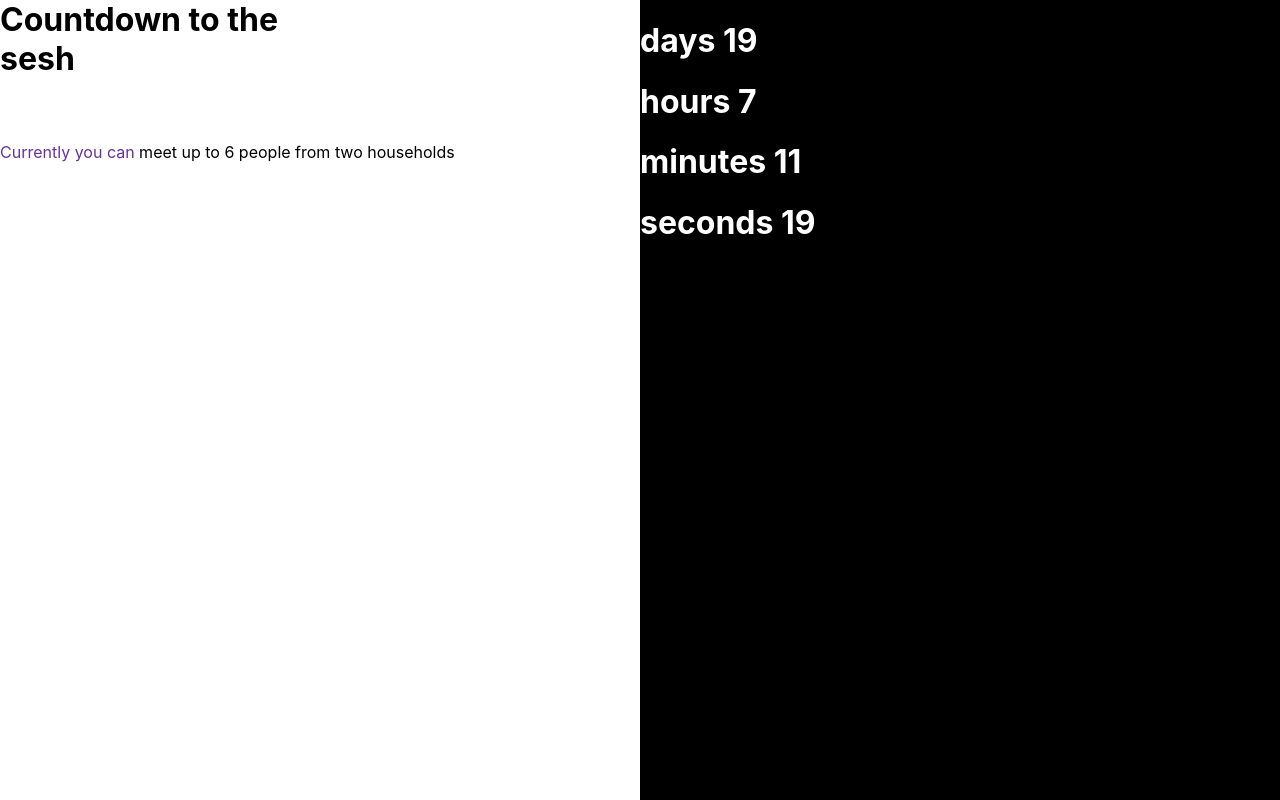
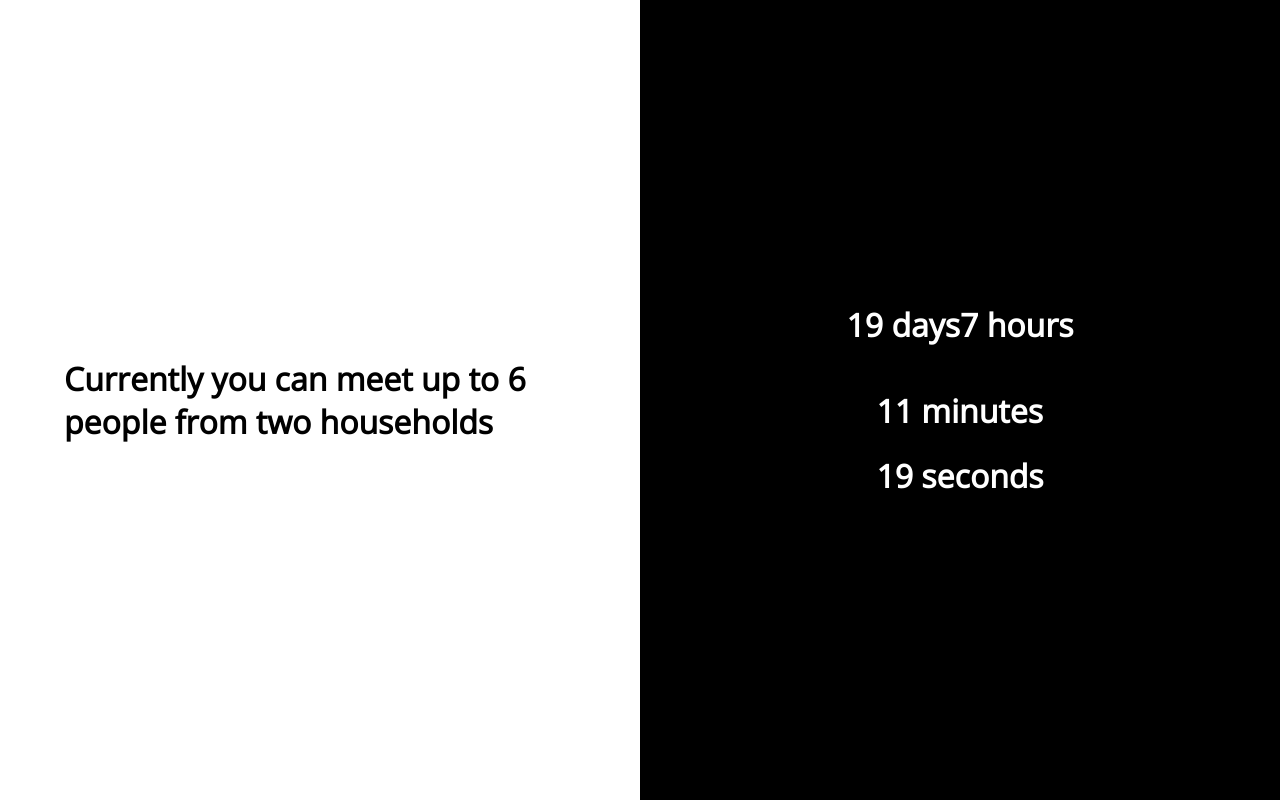
Before and after one commit to rachelfranklin1/NICountdown, a Gatsby site: page / in a window 1280 px wide. Built offline with nearby package versions, Linux system fonts and the light colour scheme; Gatsby itself is replaced by a stand-in of ours.

Commit message:
more styling

```diff
--- a/src/pages/index.js
+++ b/src/pages/index.js
@@ -1,24 +1,14 @@
 import React from "react";
 import styled, { createGlobalStyle } from "styled-components";
 import { useCountdown } from "../hooks/useCountdown";
+import "@fontsource/open-sans";
 
 // styles
 const pageStyles = {
-  color: "#232129",
-  // padding: 96,
-  fontFamily: "-apple-system, Roboto, sans-serif, serif",
   display: "flex",
   alignItems: "center",
   justifyContent: "space-evenly",
   height: "100vh",
-};
-const headingStyles = {
-  marginTop: 0,
-  marginBottom: 64,
-  maxWidth: 320,
-};
-const headingAccentStyles = {
-  color: "#663399",
 };
 
 // markup
@@ -27,37 +17,66 @@ const IndexPage = () => {
   return (
     <>
       <GlobalStyle />
+      {/* <div
+        style={{
+          display: "flex",
+          alignItems: "center",
+          justifyContent: "center",
+        }}
+      >
+        <LeftHeader>Countdown to</LeftHeader>
+        <RightHeader>the sesh</RightHeader>
+      </div> */}
       <main style={pageStyles}>
         <title>Countdown to the sesh</title>
         <LeftPanel>
-          <h1 style={headingStyles}>Countdown to the sesh</h1>
-          <span style={headingAccentStyles}>Currently you can </span>
-          <span role="img" aria-label="Party popper emojis">
-            meet up to 6 people from two households
-          </span>
+          <h1>Currently you can meet up to 6 people from two households</h1>
         </LeftPanel>
         <RightPanel>
-          <h1>days {timeLeft.days}</h1>
-          <h1>hours {timeLeft.hours}</h1>
-          <h1>minutes {timeLeft.minutes}</h1>
-          <h1>seconds {timeLeft.seconds}</h1>
+          <span style={{ display: "flex" }}>
+            <h1>{timeLeft.days} days</h1>
+            <h1>{timeLeft.hours} hours</h1>
+          </span>
+          <span>
+            <h1>{timeLeft.minutes} minutes</h1>
+            <h1>{timeLeft.seconds} seconds</h1>
+          </span>
         </RightPanel>
       </main>
     </>
   );
 };
-
+const LeftHeader = styled.header`
+  width: 100%;
+  height: 50px;
+`;
+const RightHeader = styled.header`
+  width: 100%;
+  height: 50px;
+`;
 const LeftPanel = styled.div`
+  flex-direction: column;
+  display: flex;
+  align-items: center;
+  justify-content: center;
   width: 50%;
+  padding: 0 5%;
   background-color: white;
   color: black;
   height: 100%;
+  font-family: "Open Sans";
 `;
 const RightPanel = styled.div`
   width: 50%;
+  padding: 0 5%;
   background-color: black;
   color: white;
   height: 100%;
+  display: flex;
+  align-items: center;
+  justify-content: center;
+  flex-direction: column;
+  font-family: "Open Sans";
 `;
 
 const GlobalStyle = createGlobalStyle`
```
